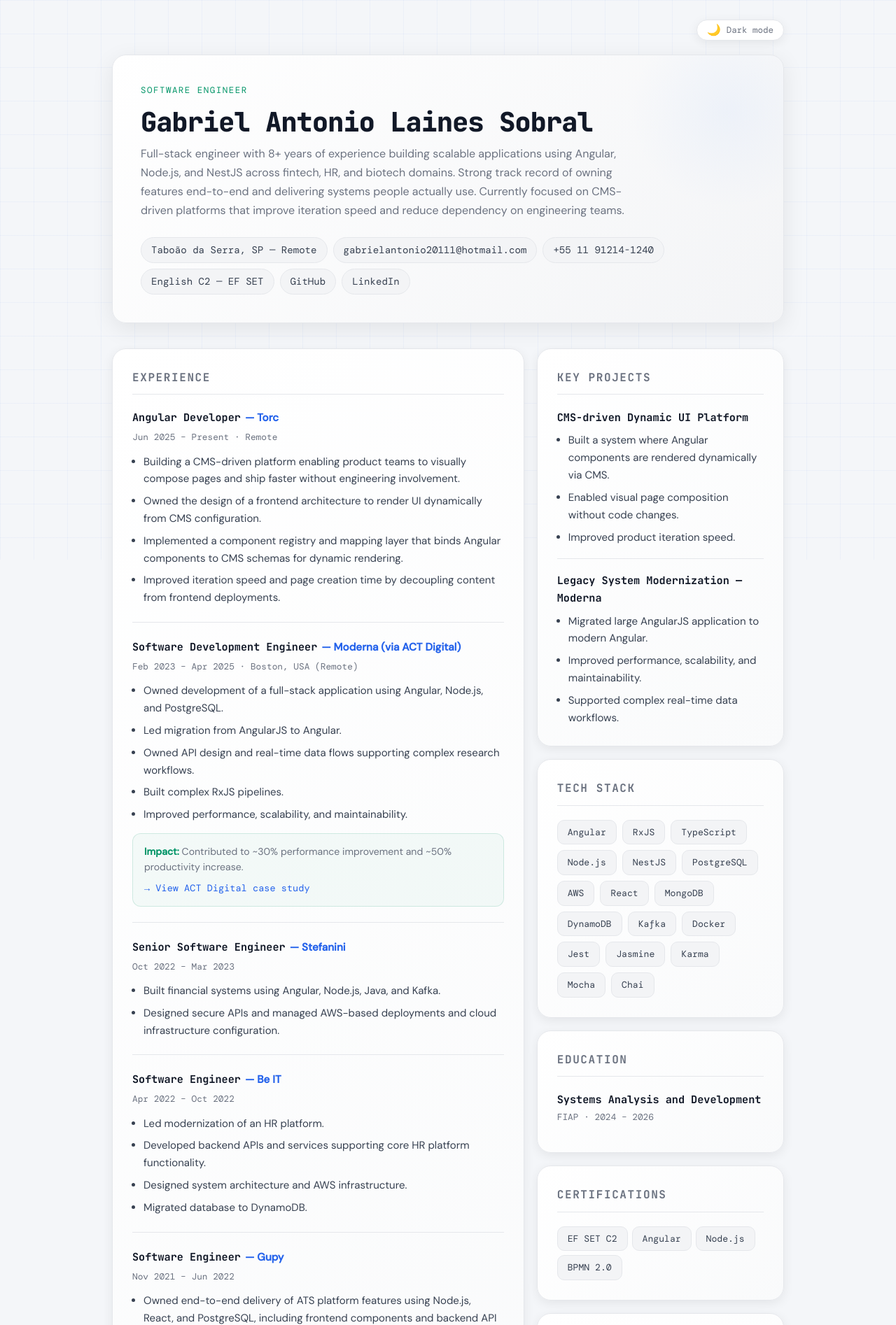
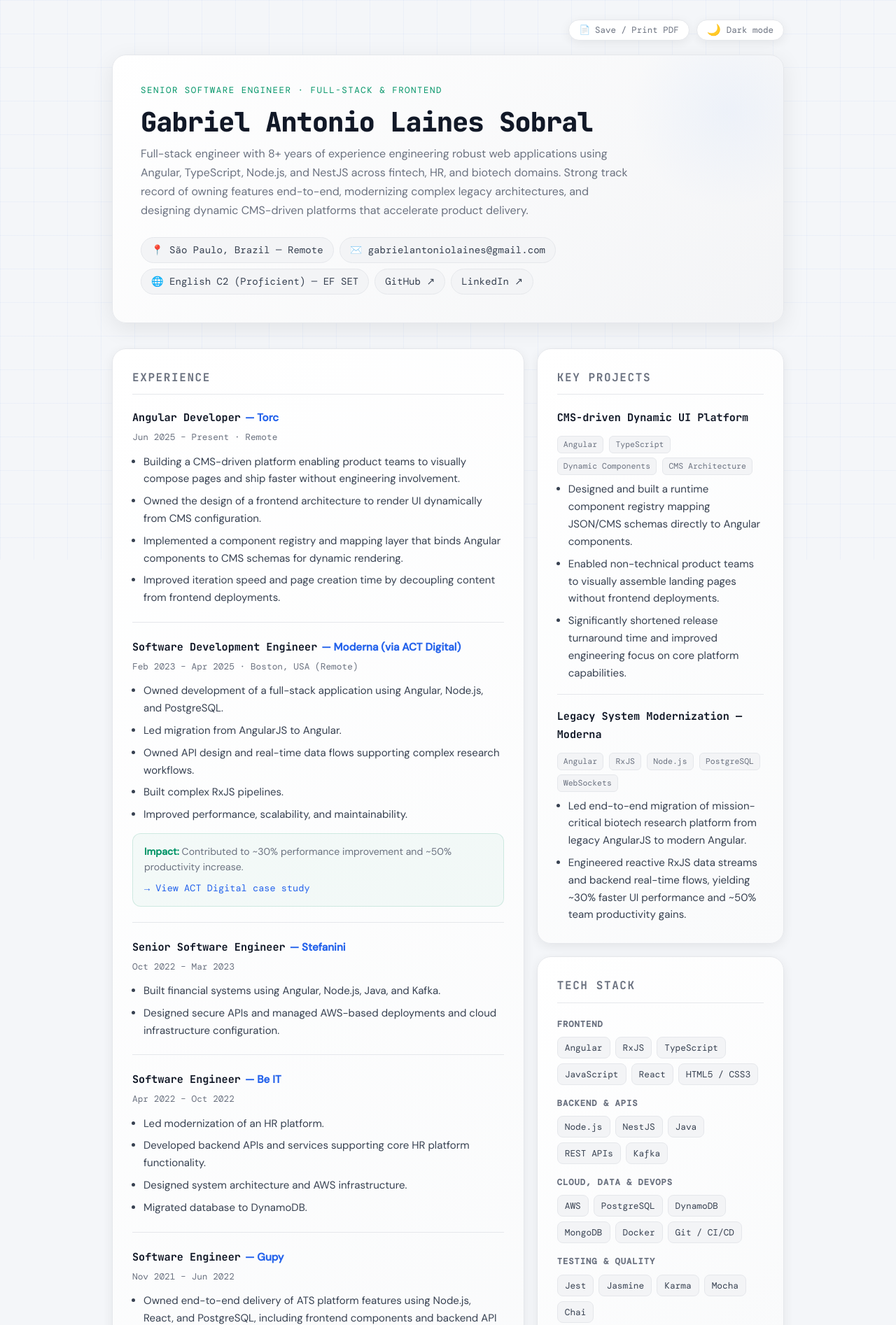
Before and after one commit to gabriellaines/gabriellaines.github.io, a plain HTML site: page index.html in a window 1280 px wide. Shown: the top 1894 px of the page at 70% size. Drawn offline with nearby package versions, Linux system fonts and the light colour scheme.

Commit message:
feat: improve resume presentation, categorized tech stack, and contact details

```diff
--- a/index.html
+++ b/index.html
@@ -3,8 +3,18 @@
 <head>
   <meta charset="UTF-8" />
   <meta name="viewport" content="width=device-width, initial-scale=1.0" />
-  <title>Gabriel Antonio Laines Sobral | Resume</title>
-  <meta name="description" content="Software Engineer specializing in Angular, Node.js, AWS, and Postgres." />
+  <title>Gabriel Antonio Laines Sobral | Full-Stack & Angular Software Engineer</title>
+  <meta name="description" content="Senior Software Engineer specializing in Angular, TypeScript, Node.js, NestJS, and AWS. 8+ years building high-impact enterprise applications." />
+
+  <!-- Open Graph / Social Sharing -->
+  <meta property="og:type" content="website" />
+  <meta property="og:url" content="https://gabriellaines.github.io/" />
+  <meta property="og:title" content="Gabriel Antonio Laines Sobral | Full-Stack & Angular Software Engineer" />
+  <meta property="og:description" content="Full-stack engineer with 8+ years of experience in Angular, Node.js, and AWS across biotech, HR, and fintech." />
+  <meta name="twitter:card" content="summary" />
+  <meta name="twitter:title" content="Gabriel Antonio Laines Sobral | Full-Stack & Angular Software Engineer" />
+  <meta name="twitter:description" content="Full-stack engineer with 8+ years of experience in Angular, Node.js, and AWS across biotech, HR, and fintech." />
+
   <link rel="preconnect" href="https://fonts.googleapis.com">
   <link href="https://fonts.googleapis.com/css2?family=JetBrains+Mono:wght@400;600;700;800&family=DM+Mono:wght@400;500&family=DM+Sans:wght@400;500&display=swap" rel="stylesheet">
   <style>
@@ -87,13 +97,38 @@
     a { color: var(--accent); text-decoration: none; }
     a:hover { text-decoration: underline; }
 
-    /* TOGGLE */
+    /* TOGGLE & ACTIONS */
     .topbar {
       position: relative;
       z-index: 10;
       display: flex;
       justify-content: flex-end;
+      align-items: center;
+      gap: 10px;
       margin-bottom: 20px;
+    }
+
+    .topbar-btn {
+      display: inline-flex;
+      align-items: center;
+      gap: 7px;
+      background: var(--panel);
+      border: 1px solid var(--line);
+      border-radius: 999px;
+      padding: 6px 14px;
+      cursor: pointer;
+      font-family: 'DM Mono', monospace;
+      font-size: 0.78rem;
+      color: var(--muted);
+      transition: all 0.2s;
+      box-shadow: var(--shadow);
+      text-decoration: none;
+    }
+
+    .topbar-btn:hover {
+      border-color: var(--accent);
+      color: var(--text);
+      text-decoration: none;
     }
 
     .theme-toggle {
@@ -300,15 +335,47 @@
     }
 
     /* SKILLS */
+    .skills-group {
+      margin-bottom: 16px;
+    }
+
+    .skills-group:last-child {
+      margin-bottom: 0;
+    }
+
+    .skills-category {
+      font-family: 'DM Mono', monospace;
+      font-size: 0.76rem;
+      font-weight: 600;
+      text-transform: uppercase;
+      letter-spacing: 0.08em;
+      color: var(--muted);
+      margin-bottom: 8px;
+    }
+
     .skills {
       display: flex;
       flex-wrap: wrap;
-      gap: 8px;
+      gap: 7px;
     }
 
     .skills .chip {
-      border-radius: 10px;
-      font-size: 0.82rem;
+      border-radius: 8px;
+      font-size: 0.8rem;
+      padding: 4px 10px;
+    }
+
+    .badge {
+      display: inline-block;
+      font-family: 'DM Mono', monospace;
+      font-size: 0.72rem;
+      padding: 2px 8px;
+      border-radius: 6px;
+      background: var(--chip);
+      border: 1px solid var(--line);
+      color: var(--muted);
+      margin-right: 4px;
+      margin-top: 6px;
     }
 
     /* PROJECTS */
@@ -401,15 +468,25 @@
     @media print {
       body { background: white; color: black; }
       body::before { display: none; }
-      .hero, .card { box-shadow: none; background: white; border-color: #d1d5db; }
-      a { color: black; }
+      .topbar { display: none; }
+      .hero, .card { box-shadow: none; background: white; border-color: #d1d5db; break-inside: avoid; }
+      a { color: black; text-decoration: none; }
+      .wrap { padding: 0; max-width: 100%; }
+      .grid { display: block; }
+      .card.section { margin-top: 14px; padding: 18px; }
+      .impact { background: #f9fafb; border-color: #e5e7eb; }
+      .rec { background: #f9fafb; border-color: #e5e7eb; }
     }
   </style>
 </head>
 <body>
   <div class="wrap">
     <div class="topbar">
-      <button class="theme-toggle" onclick="toggleTheme()" id="themeBtn">
+      <button class="topbar-btn" onclick="window.print()" title="Print or save as PDF">
+        <span>📄</span>
+        <span>Save / Print PDF</span>
+      </button>
+      <button class="theme-toggle" onclick="toggleTheme()" id="themeBtn" aria-label="Toggle theme">
         <span class="toggle-icon">🌙</span>
         <span id="themeLabel">Dark mode</span>
       </button>
@@ -418,18 +495,17 @@
   <main>
 
     <section class="hero">
-      <span class="eyebrow">Software Engineer</span>
+      <span class="eyebrow">Senior Software Engineer · Full-Stack & Frontend</span>
       <h1>Gabriel Antonio Laines Sobral</h1>
       <p class="subtitle">
-        Full-stack engineer with 8+ years of experience building scalable applications using Angular, Node.js, and NestJS across fintech, HR, and biotech domains. Strong track record of owning features end-to-end and delivering systems people actually use. Currently focused on CMS-driven platforms that improve iteration speed and reduce dependency on engineering teams.
+        Full-stack engineer with 8+ years of experience engineering robust web applications using Angular, TypeScript, Node.js, and NestJS across fintech, HR, and biotech domains. Strong track record of owning features end-to-end, modernizing complex legacy architectures, and designing dynamic CMS-driven platforms that accelerate product delivery.
       </p>
       <div class="contact">
-        <span class="chip">Taboão da Serra, SP — Remote</span>
-        <span class="chip">gabrielantonio20111@hotmail.com</span>
-        <a class="chip" href="tel:+5511912141240">+55 11 91214-1240</a>
-        <span class="chip">English C2 — EF SET</span>
-        <a class="chip" href="https://github.com/gabriellaines" target="_blank" rel="noopener noreferrer">GitHub</a>
-        <a class="chip" href="https://www.linkedin.com/in/gabriel-alves-dev/" target="_blank" rel="noopener noreferrer">LinkedIn</a>
+        <span class="chip">📍 São Paulo, Brazil — Remote</span>
+        <a class="chip" href="mailto:gabrielantoniolaines@gmail.com">✉️ gabrielantoniolaines@gmail.com</a>
+        <span class="chip">🌐 English C2 (Proficient) — EF SET</span>
+        <a class="chip" href="https://github.com/gabriellaines" target="_blank" rel="noopener noreferrer">GitHub ↗</a>
+        <a class="chip" href="https://www.linkedin.com/in/gabriel-alves-dev/" target="_blank" rel="noopener noreferrer">LinkedIn ↗</a>
       </div>
     </section>
 
@@ -538,43 +614,82 @@
 
           <div class="project">
             <div class="project-title">CMS-driven Dynamic UI Platform</div>
+            <div style="margin-bottom: 8px;">
+              <span class="badge">Angular</span>
+              <span class="badge">TypeScript</span>
+              <span class="badge">Dynamic Components</span>
+              <span class="badge">CMS Architecture</span>
+            </div>
             <ul>
-              <li>Built a system where Angular components are rendered dynamically via CMS.</li>
-              <li>Enabled visual page composition without code changes.</li>
-              <li>Improved product iteration speed.</li>
+              <li>Designed and built a runtime component registry mapping JSON/CMS schemas directly to Angular components.</li>
+              <li>Enabled non-technical product teams to visually assemble landing pages without frontend deployments.</li>
+              <li>Significantly shortened release turnaround time and improved engineering focus on core platform capabilities.</li>
             </ul>
           </div>
 
           <div class="project">
             <div class="project-title">Legacy System Modernization — Moderna</div>
+            <div style="margin-bottom: 8px;">
+              <span class="badge">Angular</span>
+              <span class="badge">RxJS</span>
+              <span class="badge">Node.js</span>
+              <span class="badge">PostgreSQL</span>
+              <span class="badge">WebSockets</span>
+            </div>
             <ul>
-              <li>Migrated large AngularJS application to modern Angular.</li>
-              <li>Improved performance, scalability, and maintainability.</li>
-              <li>Supported complex real-time data workflows.</li>
+              <li>Led end-to-end migration of mission-critical biotech research platform from legacy AngularJS to modern Angular.</li>
+              <li>Engineered reactive RxJS data streams and backend real-time flows, yielding ~30% faster UI performance and ~50% team productivity gains.</li>
             </ul>
           </div>
         </article>
 
         <article class="card section">
           <h2>Tech Stack</h2>
+
+          <div class="skills-group">
+            <div class="skills-category">Frontend</div>
             <div class="skills">
               <span class="chip">Angular</span>
               <span class="chip">RxJS</span>
               <span class="chip">TypeScript</span>
+              <span class="chip">JavaScript</span>
+              <span class="chip">React</span>
+              <span class="chip">HTML5 / CSS3</span>
+            </div>
+          </div>
+
+          <div class="skills-group">
+            <div class="skills-category">Backend & APIs</div>
+            <div class="skills">
               <span class="chip">Node.js</span>
               <span class="chip">NestJS</span>
+              <span class="chip">Java</span>
+              <span class="chip">REST APIs</span>
+              <span class="chip">Kafka</span>
+            </div>
+          </div>
+
+          <div class="skills-group">
+            <div class="skills-category">Cloud, Data & DevOps</div>
+            <div class="skills">
+              <span class="chip">AWS</span>
               <span class="chip">PostgreSQL</span>
-            <span class="chip">AWS</span>
-            <span class="chip">React</span>
+              <span class="chip">DynamoDB</span>
               <span class="chip">MongoDB</span>
-            <span class="chip">DynamoDB</span>
-            <span class="chip">Kafka</span>
               <span class="chip">Docker</span>
+              <span class="chip">Git / CI/CD</span>
+            </div>
+          </div>
+
+          <div class="skills-group">
+            <div class="skills-category">Testing & Quality</div>
+            <div class="skills">
               <span class="chip">Jest</span>
               <span class="chip">Jasmine</span>
               <span class="chip">Karma</span>
               <span class="chip">Mocha</span>
               <span class="chip">Chai</span>
+            </div>
           </div>
         </article>
 
@@ -616,25 +731,37 @@
         </article>
       </div>
 
-    <p class="footer-note">gabriellaines.github.io</p>
+    <p class="footer-note">gabriellaines.github.io · Designed for speed, accessibility, and clean architecture.</p>
 
   </main>
   </div>
 
-  <script data-cfasync="false" src="/cdn-cgi/scripts/5c5dd728/cloudflare-static/email-decode.min.js"></script><script>
+  <script>
+    function applyTheme(theme) {
+      const isDark = theme === 'dark';
+      document.documentElement.classList.toggle('dark', isDark);
+      const label = document.getElementById('themeLabel');
+      const icon = document.querySelector('.toggle-icon');
+      if (label) label.textContent = isDark ? 'Light mode' : 'Dark mode';
+      if (icon) icon.textContent = isDark ? '☀️' : '🌙';
+    }
+
     function toggleTheme() {
       const isDark = document.documentElement.classList.toggle('dark');
-      document.getElementById('themeLabel').textContent = isDark ? 'Light mode' : 'Dark mode';
-      document.querySelector('.toggle-icon').textContent = isDark ? '☀️' : '🌙';
-      localStorage.setItem('theme', isDark ? 'dark' : 'light');
+      const chosenTheme = isDark ? 'dark' : 'light';
+      localStorage.setItem('theme', chosenTheme);
+      applyTheme(chosenTheme);
     }
 
-    // Restore saved preference
-    if (localStorage.getItem('theme') === 'dark') {
-      document.documentElement.classList.add('dark');
-      document.getElementById('themeLabel').textContent = 'Light mode';
-      document.querySelector('.toggle-icon').textContent = '☀️';
+    // Initialize theme based on preference or system settings
+    (function initTheme() {
+      const savedTheme = localStorage.getItem('theme');
+      if (savedTheme) {
+        applyTheme(savedTheme);
+      } else if (window.matchMedia && window.matchMedia('(prefers-color-scheme: dark)').matches) {
+        applyTheme('dark');
       }
+    })();
   </script>
 </body>
 </html>
```
Lines whose indentation alone changed are shown as unchanged.
